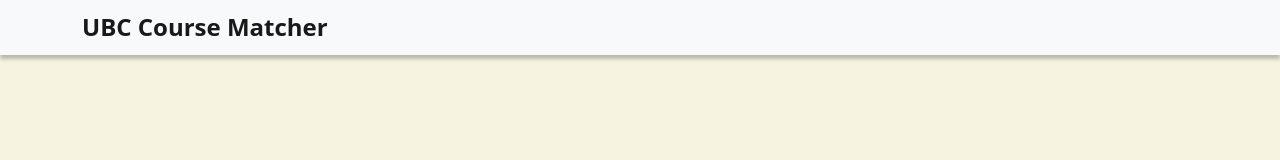
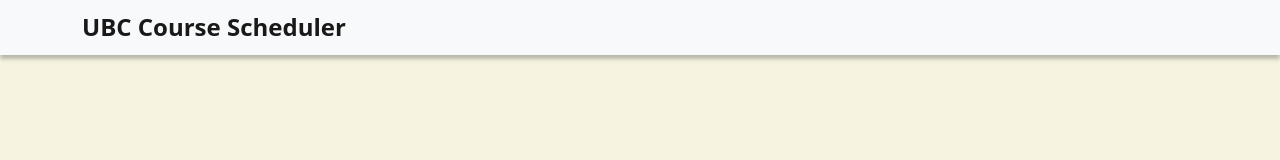
Before and after one commit to ayesha604/UBC-Course-Scheduler, a React (Vite) app in the folder frontend/: page / in a window 1280 px wide. Shown: the top 160 px of the page. Built offline with nearby package versions, Linux system fonts and the light colour scheme.

Commit message:
corrected blunder

```diff
--- a/frontend/src/components/Nav.jsx
+++ b/frontend/src/components/Nav.jsx
@@ -10,7 +10,7 @@ export default function Nav() {
             <Container>
                 <Navbar.Brand as="div">
                     <h1 class="logo">
-                        UBC Course Matcher
+                        UBC Course Scheduler
                     </h1>
                 </Navbar.Brand>
             </Container>
```
